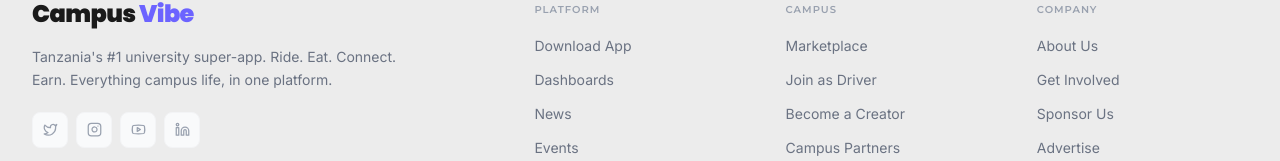
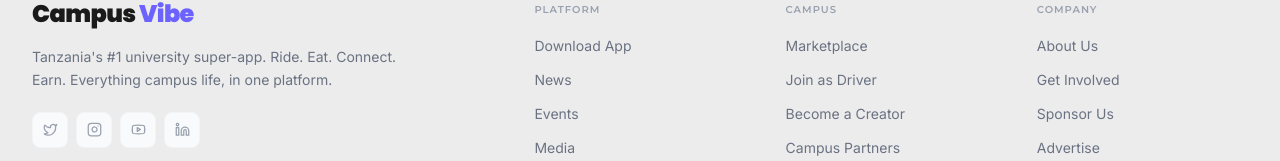
Before and after one commit to Stark-Priver/campusvibe, a Next.js app in the folder campusvibe/: page / in a window 1280 px wide. Shown: the part 5746-5907 px from the top of the page. Built offline with nearby package versions, Linux system fonts and the light colour scheme.

Commit message:
ui: Footer.tsx, [root-of-the-server]__6006dc6a._.js (+1 more) [2026-03-17 15:41:21]

```diff
--- a/campusvibe/src/components/layout/Footer.tsx
+++ b/campusvibe/src/components/layout/Footer.tsx
@@ -4,7 +4,6 @@ import { Twitter, Instagram, Youtube, Linkedin, MapPin } from "lucide-react"
 const footerLinks = {
   Platform: [
     { label: "Download App", href: "#" },
-    { label: "Dashboards", href: "/dashboard" },
     { label: "News", href: "/news" },
     { label: "Events", href: "/events" },
     { label: "Media", href: "/media" },
```
